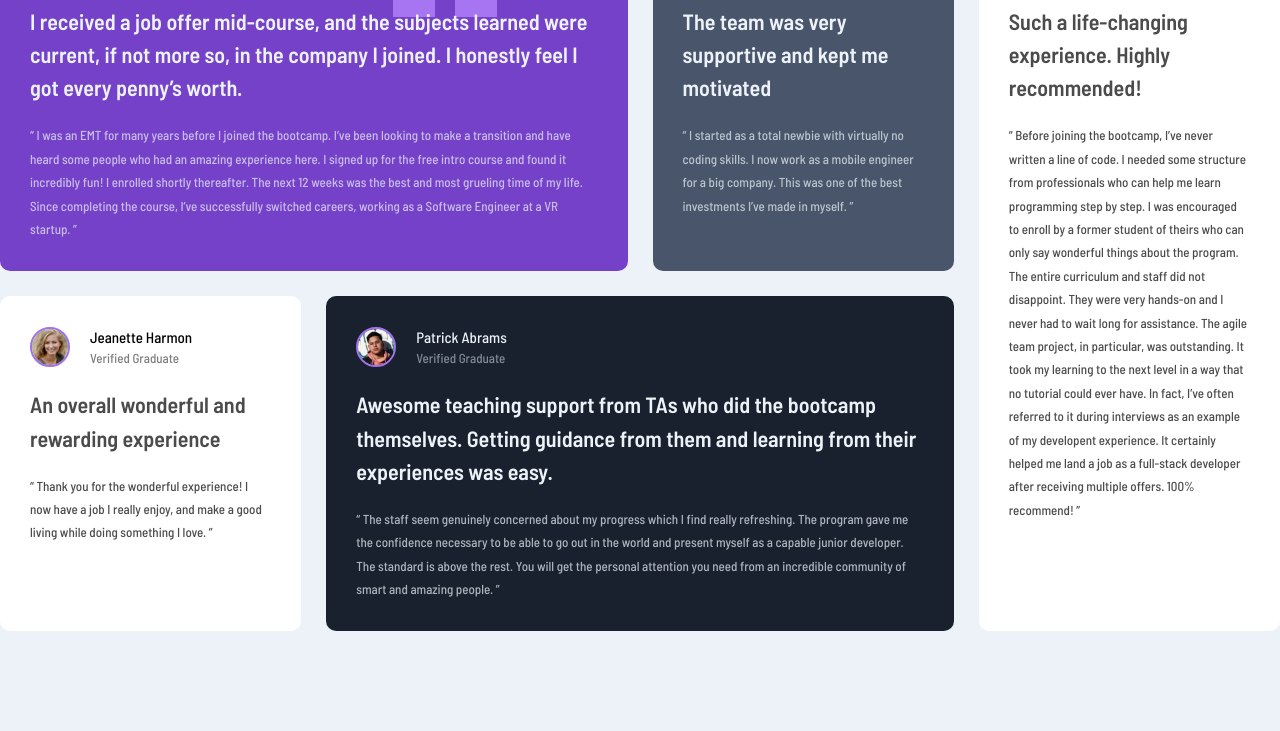
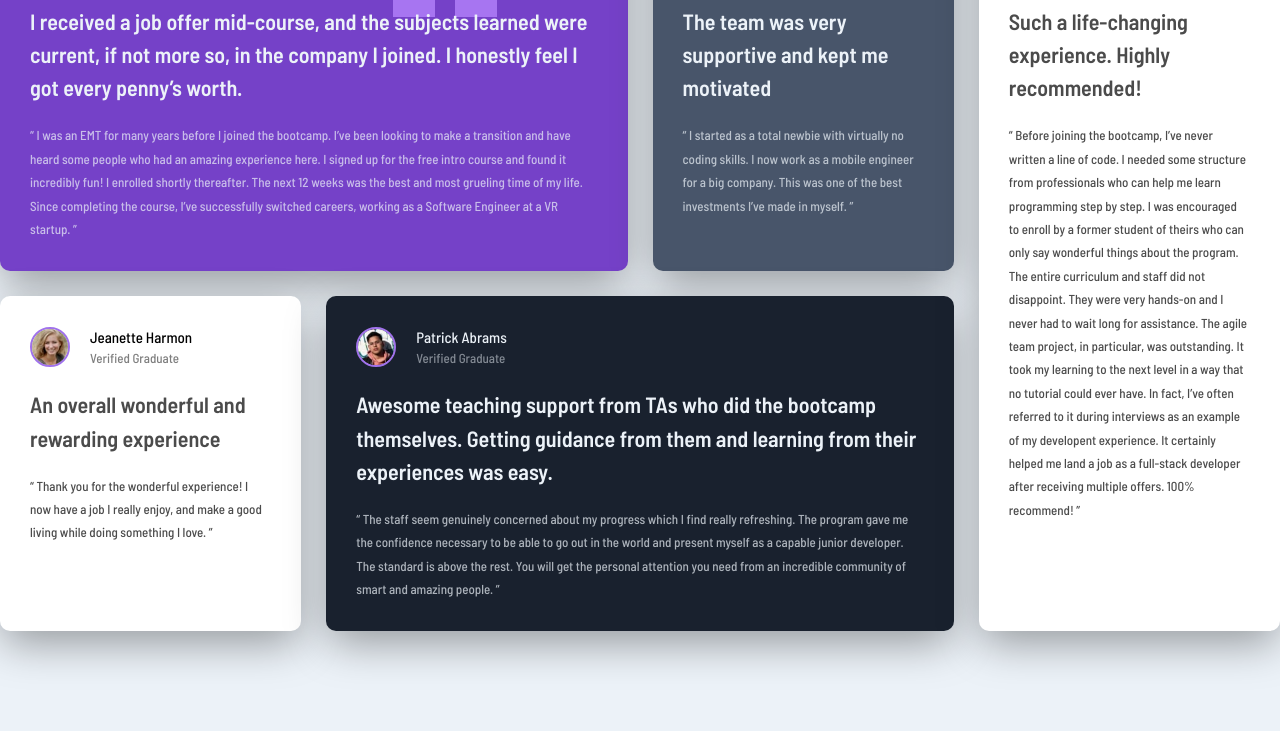
Before and after one commit to hellorapio/Testimonials-grid-section, a website: page public/index.html in a window 1280 px wide. Shown: the part 187-918 px from the top of the page. Drawn offline with Linux system fonts and the light colour scheme.

Commit message:
Box Shadow Added

```diff
--- a/src/scss/style.scss
+++ b/src/scss/style.scss
@@ -41,6 +41,7 @@ body {
 
 .card {
   background-color: $white;
+  box-shadow: 0px 15px 43px -3px rgba(0,0,0,0.37);
   padding: 30px;
   border-radius: 10px;
   header {
```
Also changed, not shown: public/assets/css/style.css, 1 other file.
